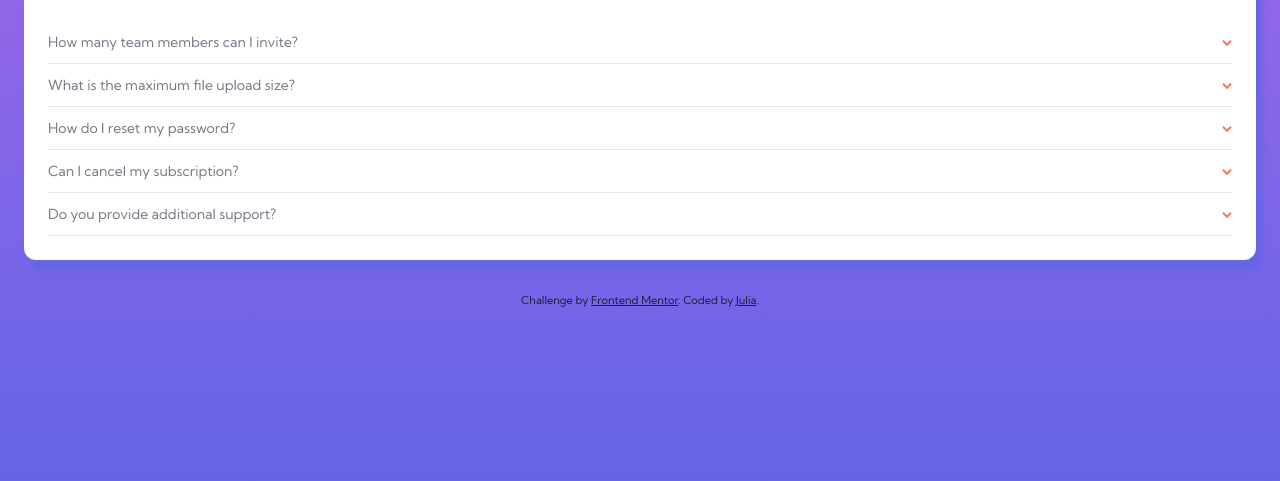
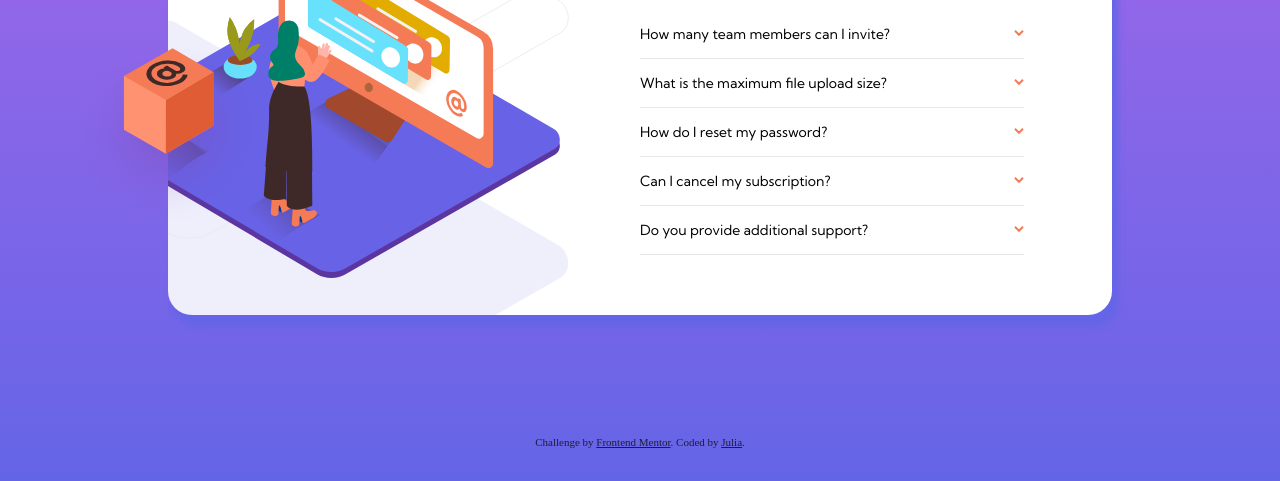
Before and after one commit to ninjulia/FEM_FAQ-Accordion-Card, a plain HTML site: page index.html in a window 1280 px wide. Shown: the part 319-800 px from the top of the page. Drawn offline with Linux system fonts and the light colour scheme.

Commit message:
added keyboard nav, fixed media query sizing

```diff
--- a/index.html
+++ b/index.html
@@ -23,58 +23,117 @@
 
   <div class="card-container">
     <div class="card">
+
       <div class="image-set">
         <div class="img-wrapper">
           <picture class="image">
-          <source srcset="images/illustration-woman-online-desktop.svg" media="(min-width:1440px)">
-          <img src="images/illustration-woman-online-mobile.svg" alt="" />
+            <source srcset="./images/illustration-woman-online-desktop.svg" media="(min-width:1024px)">
+            <img src="./images/illustration-woman-online-mobile.svg" alt="" />
           </picture>
         </div>
       </div>
+
       <div class="faq-content">
         <h1>FAQ</h1>
-        <div class="faq-container">
-          <h2 class="question closed">How many team members can I invite?</h2>
-          <div class="panel">
+        <!-- start accordion -->
+
+        <div id="accordionGroup" class="accordion">
+          <!-- FAQ 1 -->
+          <div class="faq-item">
+            <h2>
+              <button type="button" aria-expanded="false" class="accordion-trigger" aria-controls="sect1"
+                id="accordion1id">
+                <span class="accordion-title">
+                  How many team members can I invite?
+                </span>
+                <span class="accordion-icon"></span>
+              </button>
+            </h2>
+            <div role="region" aria-labelledby="accordion1id" aria-hidden="true" class="accordion-panel" id="sect1">
               <p>You can invite up to 2 additional users on the Free plan. There is no limit on team members for the
                 Premium plan.</p>
             </div>
           </div>
-        <div class="faq-container">
-          <h2 class="question closed">What is the maximum file upload size?</h2>
-          <div class="panel">
+          <!-- end FAQ 1 -->
+
+          <!-- FAQ 2 -->
+          <div class="faq-item">
+            <h2>
+              <button type="button" aria-expanded="false" class="accordion-trigger" aria-controls="sect2"
+                id="accordion2id">
+                <span class="accordion-title">
+                  What is the maximum file upload size?
+                </span>
+                <span class="accordion-icon"></span>
+              </button>
+            </h2>
+            <div id="sect2" role="region" aria-labelledby="accordion2id" aria-hidden="true" class="accordion-panel">
               <p>No more than 2GB. All files in your account must fit your allotted storage space.</p>
             </div>
           </div>
+          <!-- end FAQ 2 -->
 
-        <div class="faq-container">
-          <h2 class="question closed">How do I reset my password?</h2>
-          <div class="panel">
-            <p>Click “Forgot password” from the login page or “Change password” from your profile page. A reset link
-              will
-              be emailed to you.</p>
+          <!-- FAQ 3 -->
+          <div class="faq-item">
+            <h2>
+              <button type="button" aria-expanded="false" class="accordion-trigger" aria-controls="sect3"
+                id="accordion3id">
+                <span class="accordion-title">
+                  How do I reset my password?
+                </span>
+                <span class="accordion-icon"></span>
+              </button>
+            </h2>
+            <div id="sect3" role="region" aria-labelledby="accordion3id" aria-hidden="true" class="accordion-panel">
+              <p>Click "Forgot password" from the login page or "Change password" from your profile page. A reset link
+                will be emailed to you.</p>
+            </div>
+          </div>
+          <!-- end FAQ 3 -->
+
+          <!-- FAQ 4 -->
+          <div class="faq-item">
+            <h2>
+              <button type="button" aria-expanded="false" class="accordion-trigger" aria-controls="sect4"
+                id="accordion4id">
+                <span class="accordion-title">
+                  Can I cancel my subscription?
+                </span>
+                <span class="accordion-icon"></span>
+              </button>
+            </h2>
+            <div id="sect4" role="region" aria-labelledby="accordion4id" aria-hidden="true" class="accordion-panel">
+              <p>Yes! Send us a message and we'll process your request no questions asked.</p>
+            </div>
+          </div>
+          <!-- end FAQ 4 -->
+
+          <!-- FAQ 5 -->
+          <div class="faq-item">
+            <h2>
+              <button type="button" aria-expanded="false" class="accordion-trigger" aria-controls="sect5"
+                id="accordion5id">
+                <span class="accordion-title">
+                  Do you provide additional support?
+                </span>
+                <span class="accordion-icon"></span>
+              </button>
+            </h2>
+            <div id="sect5" role="region" aria-labelledby="accordion5id" aria-hidden="true" class="accordion-panel">
+              <p>Chat and email support is available 24/7. Phone lines are open during normal business hours.</p>
+            </div>
+          </div>
+          <!-- end FAQ 5 -->
+        </div>
+        <!-- end accordion -->
       </div>
     </div>
 
-        <div class="faq-container">
-          <h2 class="question closed">Can I cancel my subscription?</h2>
-          <div class="panel">
-            <p>Yes! Send us a message and we’ll process your request no questions asked.</p>
-          </div>
   </div>
 
-        <div class="faq-container">
-          <h2 class="question closed">Do you provide additional support?</h2>
-          <div class="panel">
-            <p>Chat and email support is available 24/7. Phone lines are open during normal business hours.</p>
-          </div>
-        </div>
-      </div>
-    </div>
   <div class="attribution">
     Challenge by <a href="https://www.frontendmentor.io?ref=challenge" target="_blank">Frontend Mentor</a>.
     Coded by <a href="https://www.github.com/ninjulia">Julia</a>.
-    </div>
   </div>
 
 
--- a/javascript.js
+++ b/javascript.js
@@ -1,15 +1,36 @@
-//core functionality lifted from https://www.w3schools.com/howto/howto_js_accordion.asp
+/*
+ *   VIA https://www.w3.org/WAI/ARIA/apg/patterns/accordion/examples/accordion/
+ *   This content is licensed according to the W3C Software License at
+ *   https://www.w3.org/Consortium/Legal/2015/copyright-software-and-document
+ *
+ *   Simple accordion pattern example
+ */
 
-const question = document.querySelectorAll("h2");
+const accordion = document.querySelector(".accordion");
 
-for (i = 0; i < question.length; i++) {
-    question[i].addEventListener("click", function () {
-        this.classList.toggle("open");
-        var panel = this.nextElementSibling;
-        if (panel.style.display === "block") {
-            panel.style.display = "none";
-        } else {
-            panel.style.display = "block";
-        }
-    });
+accordion.addEventListener("click", (e) => {
+	const activePanel = e.target.closest(".faq-item");
+	if (!activePanel) {
+		return;
+	}
+	toggleAccordion(activePanel);
+});
+
+function toggleAccordion(panelToActivate) {
+	const buttons = panelToActivate.parentElement.querySelectorAll("button");
+	const contents =
+		panelToActivate.parentElement.querySelectorAll(".accordion-panel");
+
+	buttons.forEach((button) => {
+		button.setAttribute("aria-expanded", false);
+	});
+
+	contents.forEach((content) => {
+		content.setAttribute("aria-hidden", true);
+	});
+
+	panelToActivate.querySelector("button").setAttribute("aria-expanded", true);
+	panelToActivate
+		.querySelector(".accordion-panel")
+		.setAttribute("aria-hidden", false);
 }
--- a/styles.css
+++ b/styles.css
@@ -1,5 +1,4 @@
 :root {
-
 	--desaturated-blue: hsl(238, 29%, 16%);
 	--soft-red: hsl(14, 88%, 65%);
 
@@ -15,13 +14,18 @@
 
 	/* Divider */
 	--light-grayish-blue: hsl(240, 5%, 91%);
-
 }
 
-* {
+html {
+	box-sizing: border-box;
+}
+
+*,
+*::before,
+*::after {
 	margin: 0;
 	padding: 0;
-    box-sizing: border-box;
+	box-sizing: inherit;
 }
 
 img,
@@ -29,22 +33,49 @@ picture {
 	max-width: 100%;
 	height: auto;
 	width: max-content;
+	display: block;
+}
+
+body,
+html {
+	/* for display only */
+	height: 100%;
+	width: 100%;
+
+	display: grid;
+	grid-template-columns: 1fr;
+	grid-template-rows: 1fr;
+	align-items: center;
+	justify-content: center;
+
+	background-image: linear-gradient(var(--soft-violet), var(--soft-blue));
+	background-repeat: no-repeat;
+
+	font-size: 12px;
+}
+
+h1,
+h2,
+p,
+button {
+	font-family: "Kumbh Sans", sans-serif;
+}
+
+p {
+	font-weight: 400;
 }
 
 .card-container {
-    font-family: 'Kumbh Sans', sans-serif;
-    font-weight: 400;
-    font-size: 12px;
-    background-image: linear-gradient(var(--soft-violet), var(--soft-blue));
-    height: 100vh;
+	color: var(--dark-grayish-blue);
 	padding: 2em;
-    color: var(--dark-grayish-blue);
 }
 
 .img-wrapper {
-    margin-top: -100px;
-    margin-bottom: 30px;
-    background-image: url(images/bg-pattern-mobile.svg);
+	margin-block-start: -9.41em;
+	margin-block-end: 2.5em;
+	margin-inline: auto;
+
+	background-image: url(./images/bg-pattern-mobile.svg);
 	background-repeat: no-repeat;
 	background-position: center bottom;
 }
@@ -53,68 +84,117 @@ picture {
 	display: block;
 	margin: 0 auto;
 	position: relative;
-    left: -10px;
-    bottom: 20px;
+	left: -1em;
+	bottom: 1.67em;
 }
 
 .card {
 	background-color: #ffffff;
-    border-radius: 1em;
+	border-radius: 2em;
 	padding: 2em;
 	box-shadow: 0.5em 1em 0.5em var(--soft-blue);
-    margin-top: 100px;
+	margin-block-start: 9.41em;
+	margin-inline: auto;
+	max-width: 35.25em;
 }
 
 .card h1 {
 	text-align: center;
-    font-size: 28px;
+	font-size: 2.8em;
 	font-weight: 700;
 	color: var(--desaturated-blue);
-    margin-bottom: 1em;
+	margin-block-end: 0.75em;
 }
 
-.faq-container {
-    border-bottom: 1px solid var(--light-grayish-blue);
-    padding: 1em 0em;
+/* Accordion */
+
+.faq-content {
+	margin-inline: auto;
+	margin-block-end: 1em;
+	max-width: 32em;
 }
 
-.question {
-    font-size: 14px;
+.faq-item {
+	border-bottom: 1px solid var(--light-grayish-blue);
+	padding: 1.25em 0em;
+}
+
+.accordion-trigger {
+	background: none;
+	text-align: left;
+	width: 100%;
+	outline: none;
+
 	display: flex;
-    flex-direction: row;
 	justify-content: space-between;
+	align-items: center;
+	gap: 1em;
+}
+
+.accordion-trigger .accordion-title {
+	color: initial;
+	font-weight: initial;
+}
+
+.accordion-trigger:focus .accordion-icon {
+	outline: 1px solid var(--dark-grayish-blue);
+	outline-offset: 4px;
+}
+
+.accordion-trigger:focus .accordion-title,
+.accordion-trigger:hover .accordion-title {
+	color: var(--soft-red);
 	cursor: pointer;
 }
 
-.question::after {
-    content: url(images/icon-arrow-down.svg);
+.accordion-trigger:focus {
+	outline: 4px solid transparent;
 }
 
-.question:hover {
-    cursor: pointer;
-    color: var(--soft-red);
+button {
+	border-style: none;
+}
+
+.accordion button::-moz-focus-inner {
+	border: 0;
+}
+
+.accordion-title {
+	display: block;
+	font-size: 14px;
+}
+
+.accordion-icon {
+	content: url(./images/icon-arrow-down.svg);
+	transition: transform 0.5s;
+}
+
+.accordion-trigger[aria-expanded="true"] .accordion-icon {
+	transform: rotate(180deg);
+}
+
+.accordion-trigger[aria-expanded="false"] .accordion-title {
 	font-weight: 400;
 }
 
-.panel {
+.accordion-trigger[aria-expanded="true"] .accordion-title {
+	font-weight: 700;
+}
+
+.accordion-panel {
+	--_accordion-icon-width: 10px;
 	font-size: 12px;
 	line-height: 1.5;
-    margin-top: 1em;
+	margin-block-start: 1em;
+	margin-inline-end: calc(var(--_accordion-icon-width) + 1em);
+}
+
+.accordion-panel[aria-hidden="true"] {
 	display: none;
 }
 
-.closed {
-    font-weight: 400;
-}
-
-.open {
-    font-weight: 700;
-    color: var(--desaturated-blue);
-}
-
-.question.open::after {
-    content: url(images/icon-arrow-down.svg);
-    transform: rotate(180deg);
+.accordion-panel[aria-hidden="false"] {
+	display: block;
 }
 
 .attribution {
@@ -129,8 +209,7 @@ picture {
 	color: var(--desaturated-blue);
 }
 
-@media screen and (min-width:1440px) {
-
+@media screen and (min-width: 1024px) {
 	.card-container {
 		display: flex;
 		flex-direction: column;
@@ -139,55 +218,62 @@ picture {
 	}
 
 	.card {
-        display: flex;
-        flex-direction: row;
-        justify-content: stretch;
 		padding: 0;
-        width: 992px;
+		max-width: 992px;
+
+		display: grid;
+		grid-template-columns: repeat(2, minmax(250px, 1fr));
+		align-items: center;
 	}
 
 	.image-set {
 		display: flex;
 		justify-content: stretch;
+		align-items: center;
+		height: 100%;
+		min-width: 0;
+		min-height: 0;
 	}
 
 	.image-set::before {
-        content: url(images/illustration-box-desktop.svg);
-        margin-top:83px;
-        margin-left: -95px;
-        z-index: 1999;
-        align-self: center;
+		content: url(./images/illustration-box-desktop.svg);
+		margin-top: 6.91em;
+		margin-left: -7.91em;
+		z-index: 12;
 		position: absolute;
-        width:90px;
+		width: 7.5em;
 	}
 
 	.img-wrapper {
-        background-image: url(images/bg-pattern-desktop.svg);
-        background-size: 140%;
-        background-position: left -180px bottom -60px;
-        padding:0;
-        margin:0;
+		background-image: url(./images/bg-pattern-desktop.svg);
+		background-size: 65.41em;
+		background-position-y: center;
+		background-position-x: -32em;
+		padding: 0;
+		height: 100%;
 		overflow: hidden;
+		margin: 0;
+
+		display: flex;
+		align-items: center;
+		justify-content: center;
 	}
 
 	.image {
-        margin:60px 0px 60px -60px;
-        display: block;
-        top:0;
-        left:0;
-        width:468px;
-        height:auto;
-        padding:0;
+		left: -6.67em;
+		bottom: 0;
 	}
 
 	.faq-content {
-        flex-basis: 53%;
-        padding: 73px 80px 100px 85px;
+		margin-inline-start: 0;
+		margin-inline-end: 2em;
+		margin-block: 5em;
+		justify-self: start;
+		align-self: center;
+		width: 100%;
 	}
 
 	.faq-content h1 {
 		text-align: left;
 	}
-
-
 }
```
Also changed, not shown: design/active-states.jpg (added), design/desktop-design.jpg (added), design/desktop-preview.jpg (added), design/mobile-design.jpg (added), 1 other file. Lines whose indentation alone changed are shown as unchanged.
